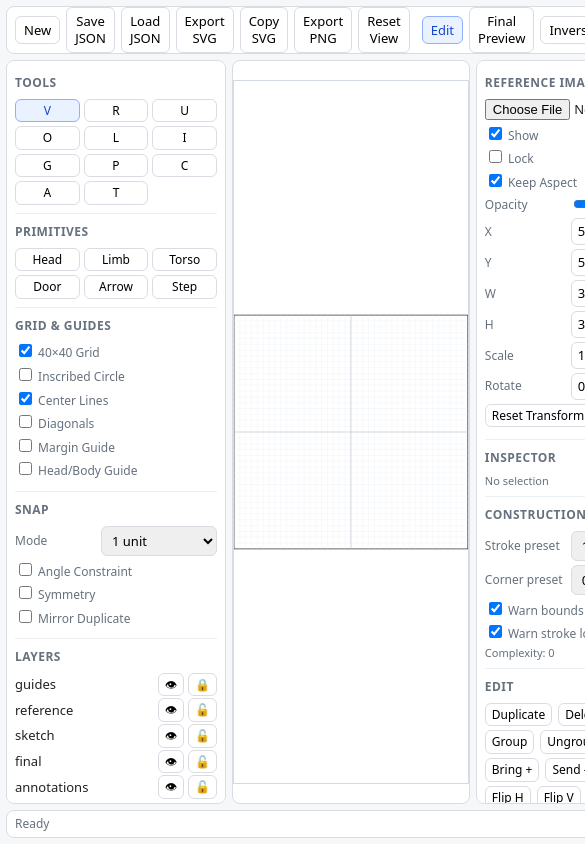
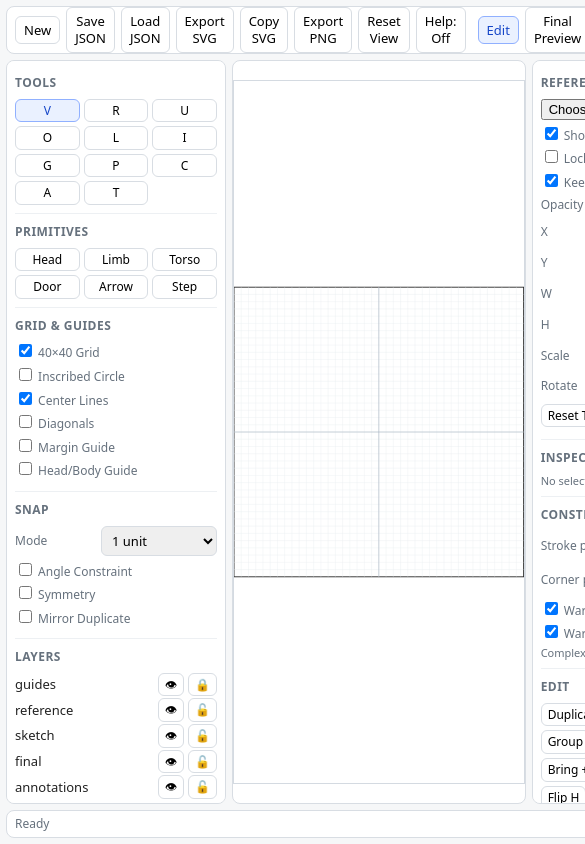
Before and after one commit to travelbeagley/Tokyo, a plain HTML site: page index.html in a window 390 px wide. Shown: the top 844 px of the page, 585 px wide, since content can reach past the window. Drawn offline with nearby package versions, Linux system fonts and the light colour scheme.

Commit message:
Add toggleable help mode with hover tips

```diff
--- a/index.html
+++ b/index.html
@@ -50,6 +50,7 @@
     <button class="btn" id="copySvgBtn">Copy SVG</button>
     <button class="btn" id="exportPngBtn">Export PNG</button>
     <button class="btn" id="resetViewBtn">Reset View</button>
+    <button class="btn" id="helpModeBtn">Help: Off</button>
     <span style="margin-left:auto"></span>
     <button class="btn" id="modeEdit">Edit</button>
     <button class="btn" id="modeFinal">Final Preview</button>
@@ -141,6 +142,7 @@
 const primDefs=[['head','Head'],['limb','Limb'],['torso','Torso'],['door','Door'],['arrow','Arrow'],['step','Step']];
 const S={
   tool:'select',snap:1,angleLock:false,symmetry:false,mirrorDup:false,
+  helpMode:false,
   guides:{grid:true,circle:false,center:true,diag:false,margin:false,proportion:false},
   layers:C.layers.map((n,i)=>({id:n,visible:true,locked:n==='guides',order:i})),
   shapes:[],sel:[],hover:null,drag:null,mode:'edit',clipboard:[],
@@ -165,6 +167,52 @@ function snap(v){if(!S.snap) return +v; const m=Number(S.snap); return Math.roun
 function pt(ev){const p=d3.pointer(ev,svg.node()); const inv=d3.zoomTransform(svg.node()).invert(p); return {x:snap(inv[0]),y:snap(inv[1]),rx:inv[0],ry:inv[1]};}
 function setMsg(m){S.msg=m;updateStatus();}
 function updateStatus(c){const p=c||{x:'-',y:'-'}; d3.select('#statusLeft').text(S.msg); d3.select('#statusRight').text(`(${p.x},${p.y}) · snap ${S.snap||'off'} · ${S.tool}`);}
+function updateHelpButton(){d3.select('#helpModeBtn').classed('active',S.helpMode).text(`Help: ${S.helpMode?'On':'Off'}`);}
+function setHelpMode(on){S.helpMode=!!on; if(S.helpMode) setMsg('Help mode enabled. Hover controls to see tips.'); else setMsg('Ready'); updateHelpButton();}
+function attachHelpTip(sel,text){
+  sel.attr('title',text)
+    .on('mouseenter.help',()=>{if(!S.helpMode) return; d3.select('#statusLeft').text('Tip: '+text);})
+    .on('mouseleave.help',()=>{if(!S.helpMode) return; d3.select('#statusLeft').text(S.msg);});
+}
+function applyHelpTips(){
+  const sectionTips={
+    'Tools':'Pick a drawing tool, then click or drag on the canvas.',
+    'Primitives':'Insert starter shapes you can quickly edit.',
+    'Grid & Guides':'Toggle layout guides to keep icons balanced.',
+    'Snap':'Control snapping, angle lock, and mirroring behavior.',
+    'Layers':'Show, hide, or lock drawing layers.',
+    'Reference Image':'Load and align an image for tracing.',
+    'Inspector':'Edit selected shape properties precisely.',
+    'Construction Aids':'Keep stroke and complexity consistent.',
+    'Edit':'Arrange, align, flip, duplicate, and delete selections.'
+  };
+  d3.selectAll('.sec h4').each(function(){
+    const heading=(this.textContent||'').trim();
+    if(sectionTips[heading]) attachHelpTip(d3.select(this),sectionTips[heading]);
+  });
+  d3.selectAll('button.btn').each(function(){
+    const btn=d3.select(this);
+    const label=(this.textContent||'').trim();
+    const fallback=label?`Use "${label}" to run this action.`:'Run this action.';
+    const tipMap={
+      'New':'Start a blank project (you will be asked to confirm).',
+      'Save JSON':'Download project data for later editing.',
+      'Load JSON':'Load a previously saved project file.',
+      'Export SVG':'Export the clean vector output.',
+      'Copy SVG':'Copy current SVG markup to your clipboard.',
+      'Export PNG':'Render and export a 1200×1200 PNG image.',
+      'Reset View':'Reset zoom and pan to the default view.',
+      'Edit':'Work with guides, reference image, and editable layers.',
+      'Final Preview':'Preview final icon output with editing aids hidden.',
+      'Inverse':'Preview icon in white on a dark background.',
+      'Small':'Preview the icon at reduced display size.',
+      'Silhouette':'Preview as solid fill without strokes.',
+      'Help: Off':'Toggle contextual hover tips on sections and buttons.',
+      'Help: On':'Toggle contextual hover tips on sections and buttons.'
+    };
+    attachHelpTip(btn,tipMap[label]||fallback);
+  });
+}
 
 function renderGuides(){gGuides.selectAll('*').remove();
   gGuides.append('rect').attr('x',0).attr('y',0).attr('width',40).attr('height',40).attr('fill','none').attr('stroke','#222').attr('stroke-width',0.12).attr('class','guide');
@@ -268,7 +316,7 @@ function renderWarnings(){if(!d3.select('#warnBounds').property('checked')&&!d3.
 function renderComplexity(){let c=0; S.shapes.forEach(s=>{if(s.points) c+=s.points.length; if(['path','curve','arc'].includes(s.type)) c+=2;}); d3.select('#complexity').text('Complexity: '+c);}
 function renderAll(){
   const z=d3.zoomIdentity.translate(S.view.x,S.view.y).scale(S.view.k); svg.call(zoom.transform,z);
-  renderGuides(); renderRef(); renderShapes(); renderSelection(); renderInspector(); renderLayers(); renderWarnings(); renderComplexity(); applyModes(); updateStatus();
+  renderGuides(); renderRef(); renderShapes(); renderSelection(); renderInspector(); renderLayers(); renderWarnings(); renderComplexity(); applyModes(); applyHelpTips(); updateStatus();
 }
 
 const zoom=d3.zoom().scaleExtent([0.5,20]).on('zoom',ev=>{root.attr('transform',ev.transform); S.view={k:ev.transform.k,x:ev.transform.x,y:ev.transform.y};});
@@ -351,6 +399,7 @@ function bindUI(){
   d3.select('#copySvgBtn').on('click',copySVG);
   d3.select('#exportPngBtn').on('click',exportPNG);
   d3.select('#resetViewBtn').on('click',()=>{S.view={k:1,x:0,y:0};renderAll();});
+  d3.select('#helpModeBtn').on('click',()=>setHelpMode(!S.helpMode));
 
   [['#modeEdit','edit'],['#modeFinal','final'],['#modeInverse','inverse'],['#modeSmall','small'],['#modeSil','silhouette']].forEach(([id,m])=>d3.select(id).on('click',()=>{S.mode=m;renderAll();}));
 
@@ -406,7 +455,7 @@ function applyModes(){
   if(S.mode==='small') svg.classed('small-preview',true); else svg.classed('small-preview',false);
 }
 
-bindUI(); setTool('select'); updateRefFields(); renderAll();
+bindUI(); setTool('select'); updateRefFields(); updateHelpButton(); renderAll();
 })();
 </script>
 </body>
```
